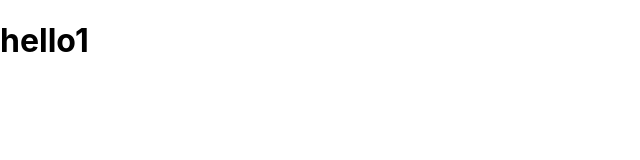
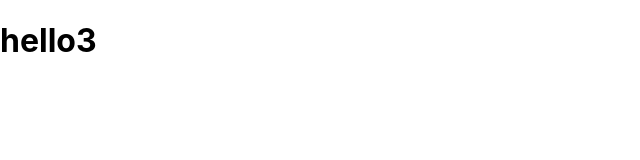
Before and after one commit to adarshSuryavanshigithub007/Password-validation, a React (Create React App) app: page / in a window 1280 px wide. Shown: the top 160 px of the page, without its empty margins (0-640 px from the left). Built offline with nearby package versions, Linux system fonts and the light colour scheme.

Commit message:
first comment

```diff
--- a/src/App.js
+++ b/src/App.js
@@ -1,7 +1,7 @@
 
 function App() {
   return (
-    <div><h1>hello1</h1></div>
+    <div><h1>hello3</h1></div>
   );
 }
 
```
